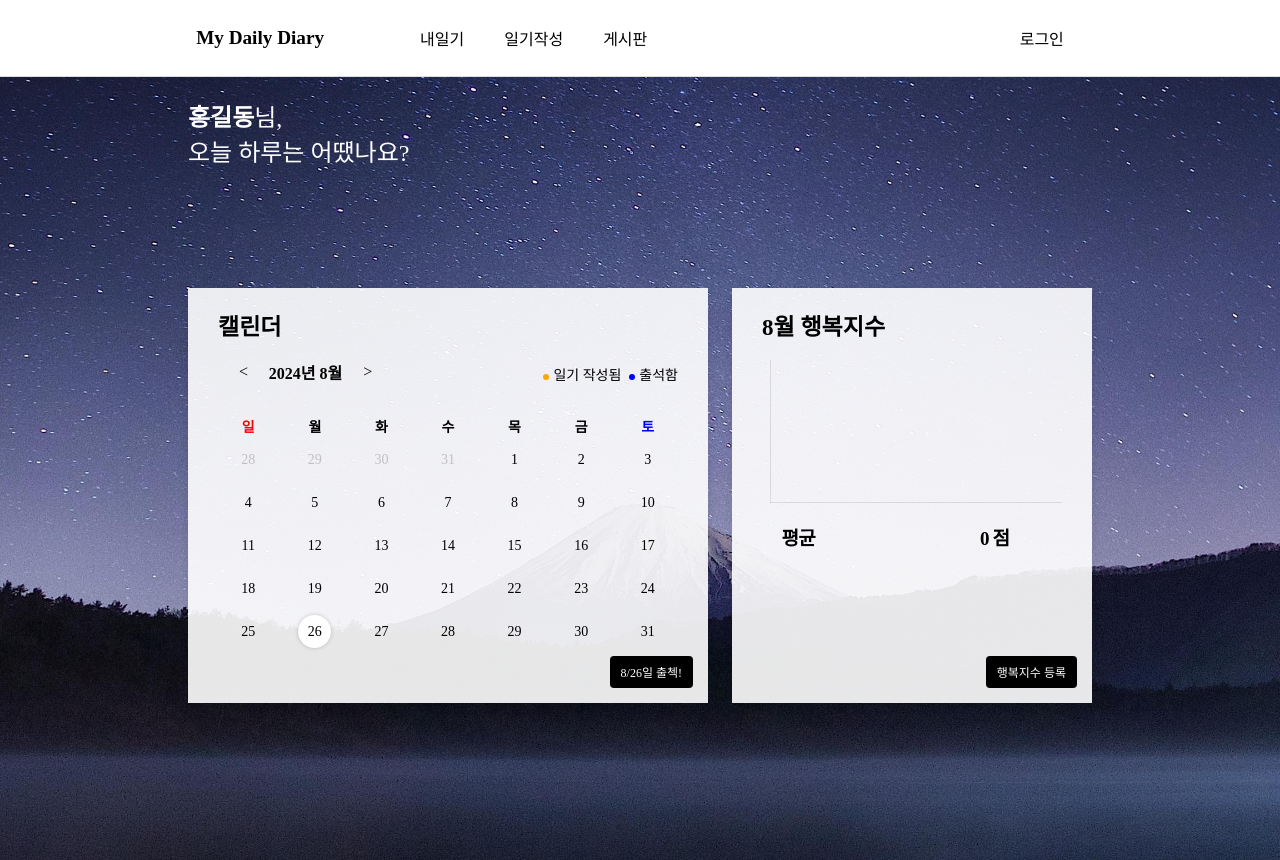
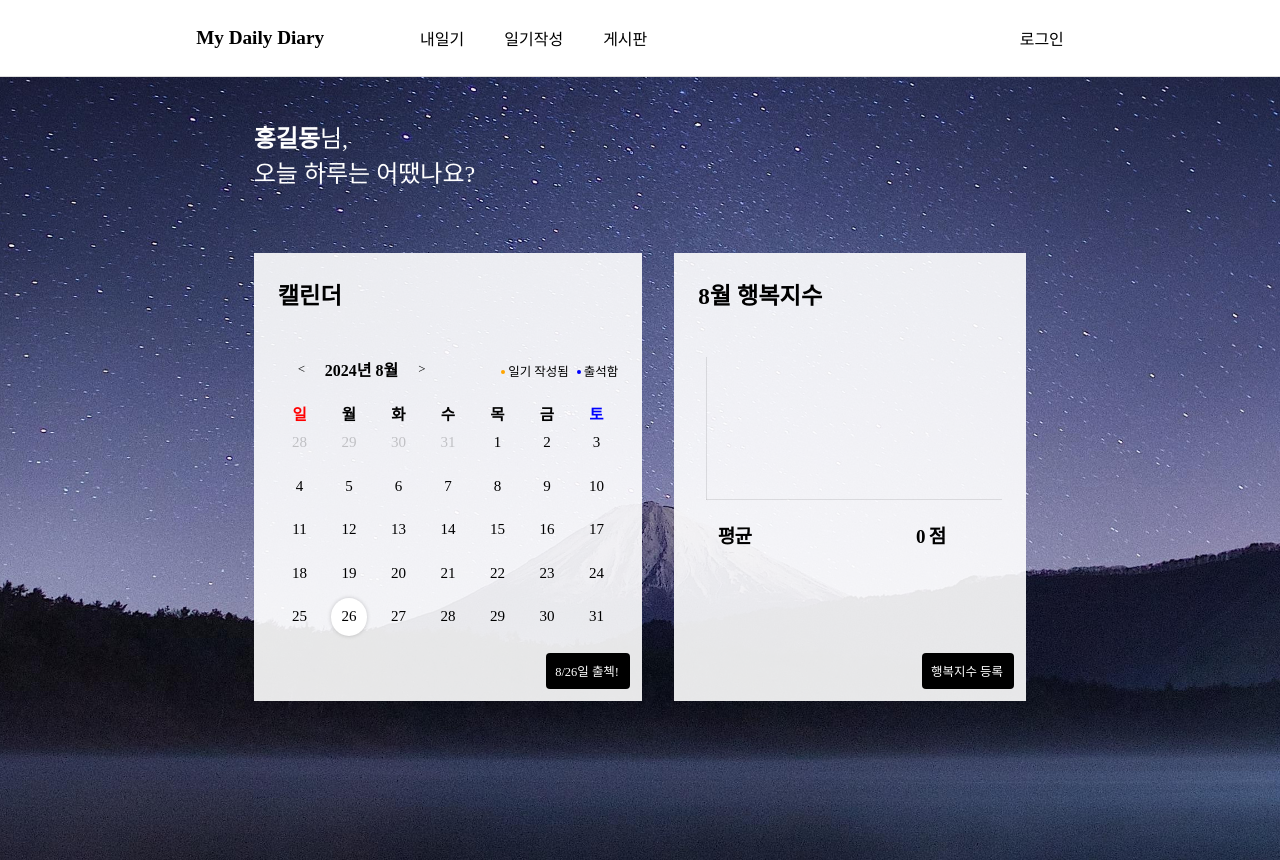
Before and after one commit to SuhyeonB/capstone_FE, a React (Create React App) app: page / in a window 1280 px wide. Built offline with nearby package versions, Linux system fonts and the light colour scheme; no server answers.

Commit message:
weather api added

```diff
--- a/src/components/Main.js
+++ b/src/components/Main.js
@@ -14,7 +14,7 @@ const Main = () => {
                 // 로그인 된 상태의 화면
                 <div className="logged-in-view">
                     <div className="content-header">
-                        <div className="text fade-in-up">
+                        <div className="intro-text fade-in-up">
                             <strong>{username}</strong>님, <br />오늘 하루는 어땠나요?
                         </div>
                         <div className="weather-info">
--- a/src/pages/main/Calendar.js
+++ b/src/pages/main/Calendar.js
@@ -89,7 +89,7 @@ const Calendar = () => {
           <div className="month">
             <i className="prev" onClick={prevMonth}>&lt;</i>
             <div>
-              {currentDate.getFullYear()}년 {currentDate.getMonth() + 1}월
+              <strong>{currentDate.getFullYear()}년 {currentDate.getMonth() + 1}월</strong>
             </div>
             <i className="next" onClick={nextMonth}>&gt;</i>
           </div>
--- a/src/pages/main/Weather.js
+++ b/src/pages/main/Weather.js
@@ -15,11 +15,11 @@ const Weather = () => {
                 const response = await axios.get(apiUrl);
                 // Forced conversion of "Seoul" and "Uijeongbu" to Korean (add other regions if necessary)
                 let cityName = response.data.name;
-                if (cityName === "Seoul") {
+                /*if (cityName === "Seoul") {
                     cityName = "서울";
                 } else if (cityName === "Uijeongbu") {
                     cityName = "의정부";
-                }
+                }*/
                 setWeatherData({ ...response.data, name: cityName });
                 setLoading(false);
             } catch (error) {
--- a/src/styles/component_css/Main.css
+++ b/src/styles/component_css/Main.css
@@ -80,10 +80,19 @@ textarea {
   background-color: #f8f8f8;
 }
 
+.text, .intro-text {
+  font-size: x-large;
+  color: white;
+}
+
 .text {
-  font-size: x-large;
   transform: translateY(-15vh);
-  color: white;
+}
+
+.intro-text {
+  margin-top: 100px;
+  transform: none;
+  margin-bottom: 3vh;
 }
 
 .invisible {
@@ -282,16 +291,14 @@ header {
 /* Calendar, Happiness.css */
 h1 {
   text-align: left;
-  font-size: 23px;
-  margin: 5px 0 18px 0;
-  font-weight: bold;
+  font-size: 1.45em;
+  margin: 0 4em 2em 0;
 }
 
 .calendar-container, .happiness-card {
-  height: 370px;
+  height: 50vh;
   background-color: rgba(255, 255, 255, 0.9);
-  box-shadow: 0px 4px 8px rgba(0, 0, 0, 0.1);
-  padding: 15px 30px 30px 30px;
+  padding: 1.5em;
   text-align: center;
   margin: 0 auto;
   position: relative;
@@ -299,24 +306,26 @@ h1 {
 }
 
 .calendar-container {
-  width: 460px;
+  width: 100%;
+
 }
 
 .happiness-card {
-  width: 300px;
+  width: 38vh;
 }
 
 .attendance-btn, .register-button {
+  margin: 3.3vh 0 0 0.5vw;
   background-color: #000;
   color: #fff;
-  padding: 7px 11px;
+  padding: 0.7em 0.9em 0.75em 0.7em;
   border: none;
   cursor: pointer;
   border-radius: 4px;
   position: absolute;
-  bottom: 15px;
-  right: 15px;
-  font-size: 12px;
+  bottom: 1.5vh;
+  right: 1.5vh;
+  font-size: 0.78em;
 }
 
 .attendance-btn:hover, .register-button:hover {
@@ -333,22 +342,22 @@ h1 {
 .calendar-box {
   display: flex;
   align-items: center;
-  font-size: 14px;
+  font-size: 0.78em;
   margin-bottom: 5%;
 }
 
 .calendar-box .dot {
-  width: 6px;
-  height: 6px;
+  width: 0.3vw;
+  height: 0.3vw;
   border-radius: 50%;
-  margin-right: 4px;
+  margin: 0 0.2em 0.15em 0.5em;
 }
 
-.calendar-box .dot.attendance {
+.attendance {
   background-color: blue;
 }
 
-.calendar-box .dot.diary {
+.diary {
   background-color: orange;
 }
 
@@ -357,44 +366,41 @@ h1 {
   justify-content: center;
   margin-bottom: 6%;
   align-items: center;
-  font-size: medium;
   position: relative;
 }
 
 .month i {
-  font-size: 16px;
+  font-size: 1.6vh;
   cursor: pointer;
-  margin: 0 20px;
+  margin: 0 1.5em;
 }
 
 .month div {
-  font-size: 16px;
-  font-weight: bold;
+  font-size: 1em;
 }
 
 .weekdays, .days {
   display: grid;
   grid-template-columns: repeat(7, 1fr);
   text-align: center;
+  font-size: 0.97em;
   gap: 6px;
 }
 
-.weekdays div {
-  padding: 5px 0;
+.weekdays {
   font-weight: bold;
-  font-size: 14px;
 }
 
 .days .day, .prev-date, .next-date {
   position: relative;
-  width: 33px;
-  height: 33px;
+  width: 2.8vw;
+  height: 4.7vh;
   display: flex;
   justify-content: center;
   align-items: center;
-  margin: 2px auto;
+  margin: auto;
   color: black;
-  font-size: 14px;
+  font-size: 0.97em;
   cursor: pointer;
 }
 
@@ -405,20 +411,16 @@ h1 {
 .today {
   background-color: #fff;
   border-radius: 50%;
-  width: 38px;
-  height: 38px;
   display: flex;
   justify-content: center;
   align-items: center;
-  margin: 0 auto;
   color: #fff;
-  font-size: 14px;
-  box-shadow: 0 0 4px rgba(0, 0, 0, 0.2);
+  box-shadow: 0 0 0.3em rgba(0, 0, 0, 0.2);
 }
 
 .attendance-dot {
-  width: 4px;
-  height: 4px;
+  width: 0.3vw;
+  height: 0.3vw;
   background-color: blue;
   border-radius: 50%;
   position: absolute;
@@ -572,7 +574,8 @@ form {
   display: flex;
   justify-content: space-between;
   align-items: flex-start;
-  gap: 1.5em;
+  gap: 5em;
+  margin-top: -10vh;
 }
 
 @media (max-width: 768px) {
@@ -603,6 +606,7 @@ form {
   display: flex;
   align-items: center;
   font-size: 2.5vh;
+  margin-bottom: 3vh;
 }
 
 .city-name {
```
Also changed, not shown: src/components/Header.js (+0 -44 lines).
